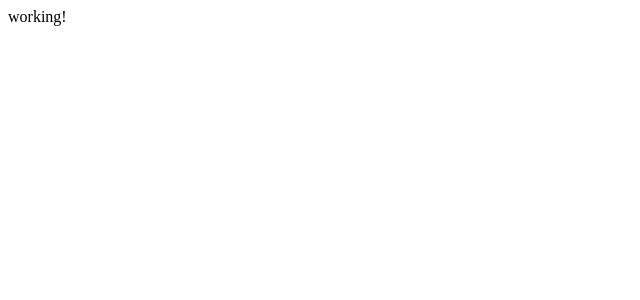
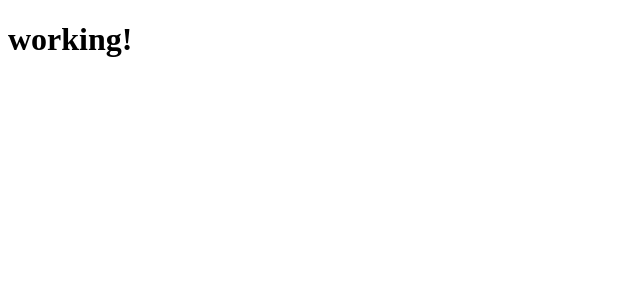
Before and after one commit to Derion23/insulin-calculator, a React (Create React App) app: page / in a window 1280 px wide. Shown: the top 300 px of the page, without its empty margins (0-640 px from the left). Built offline with nearby package versions, Linux system fonts and the light colour scheme.

Commit message:
Update App.js

```diff
--- a/src/App.js
+++ b/src/App.js
@@ -3,7 +3,7 @@ import React from 'react'
 export default function App() {
     return (
         <div>
-            working!
+            <h1> working! </h1>
         </div>
     )
 }
```
